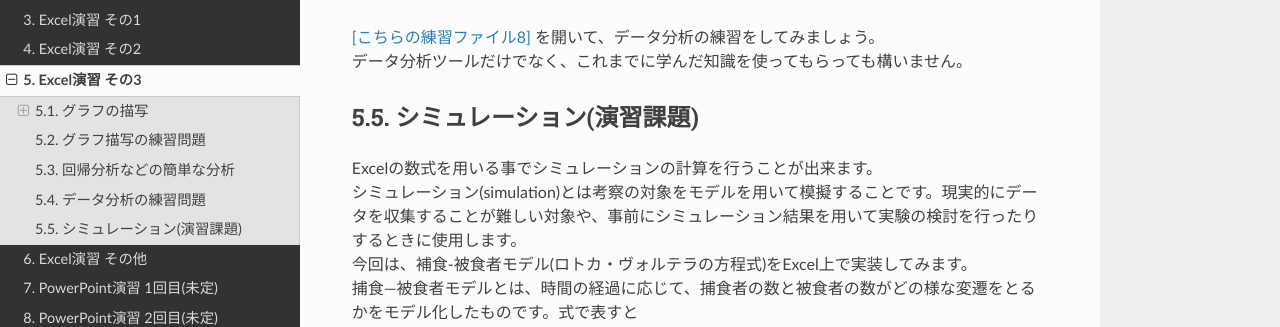
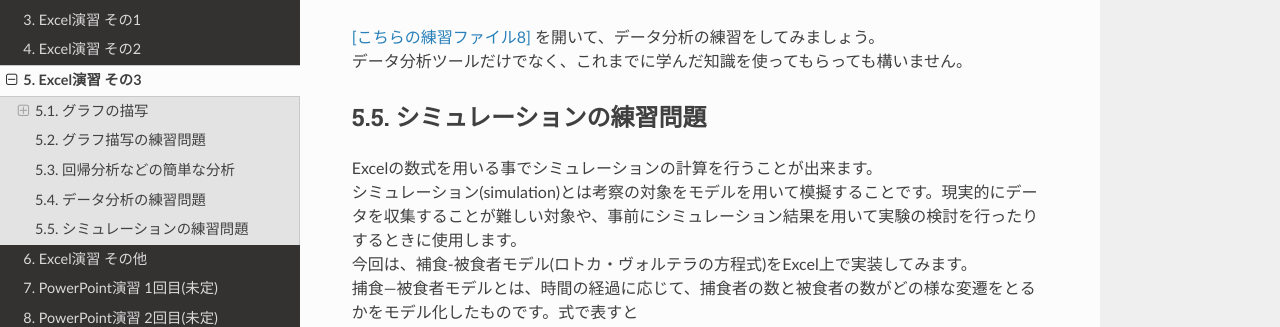
Before and after one commit to slt666666/informatics_agri_1st, a Sphinx documentation site: the page built from source/excel_3.rst, in a window 1280 px wide and 900 px high, scrolled down 11714 px. Shown: the part 159-486 px from the top of the window. Built offline with Sphinx 7.4.7 and the Read the Docs theme 2.0.0, drawn with Linux system fonts in a browser that asks for light colours.

Commit message:
update excel

```diff
--- a/source/excel_3.rst
+++ b/source/excel_3.rst
@@ -183,7 +183,7 @@
 | `[こちらの練習ファイル8] <_static/documents/excel/practice8.xlsx>`_ を開いて、データ分析の練習をしてみましょう。
 | データ分析ツールだけでなく、これまでに学んだ知識を使ってもらっても構いません。
 
-シミュレーション(演習課題)
+シミュレーションの練習問題
 ^^^^^^^^^^^^^^^^^^^^^^^^^^^^^^^^^^^^^^^^^^^^
 | Excelの数式を用いる事でシミュレーションの計算を行うことが出来ます。
 | シミュレーション(simulation)とは考察の対象をモデルを用いて模擬することです。現実的にデータを収集することが難しい対象や、事前にシミュレーション結果を用いて実験の検討を行ったりするときに使用します。
```
Also changed, not shown: 1 other file.
